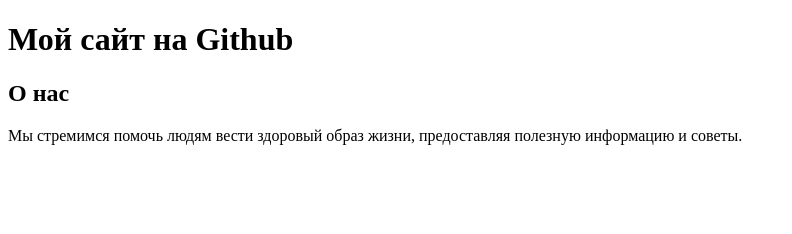
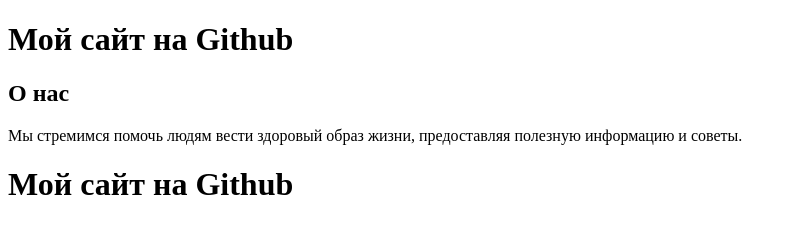
Before and after one commit to Seda02/githublearn, a plain HTML site: page index.html in a window 1280 px wide. Shown: the whole page, without its empty margins (0-792 px from the left). Drawn offline with Linux system fonts and the light colour scheme.

Commit message:
разрешил конфликты

```diff
--- a/index.html
+++ b/index.html
@@ -13,3 +13,4 @@
     <h2>О нас</h2>
     <p>Мы стремимся помочь людям вести здоровый образ жизни, предоставляя полезную информацию и советы.</p>
 </section>
+<h1>Мой сайт на Github</h1>
```
